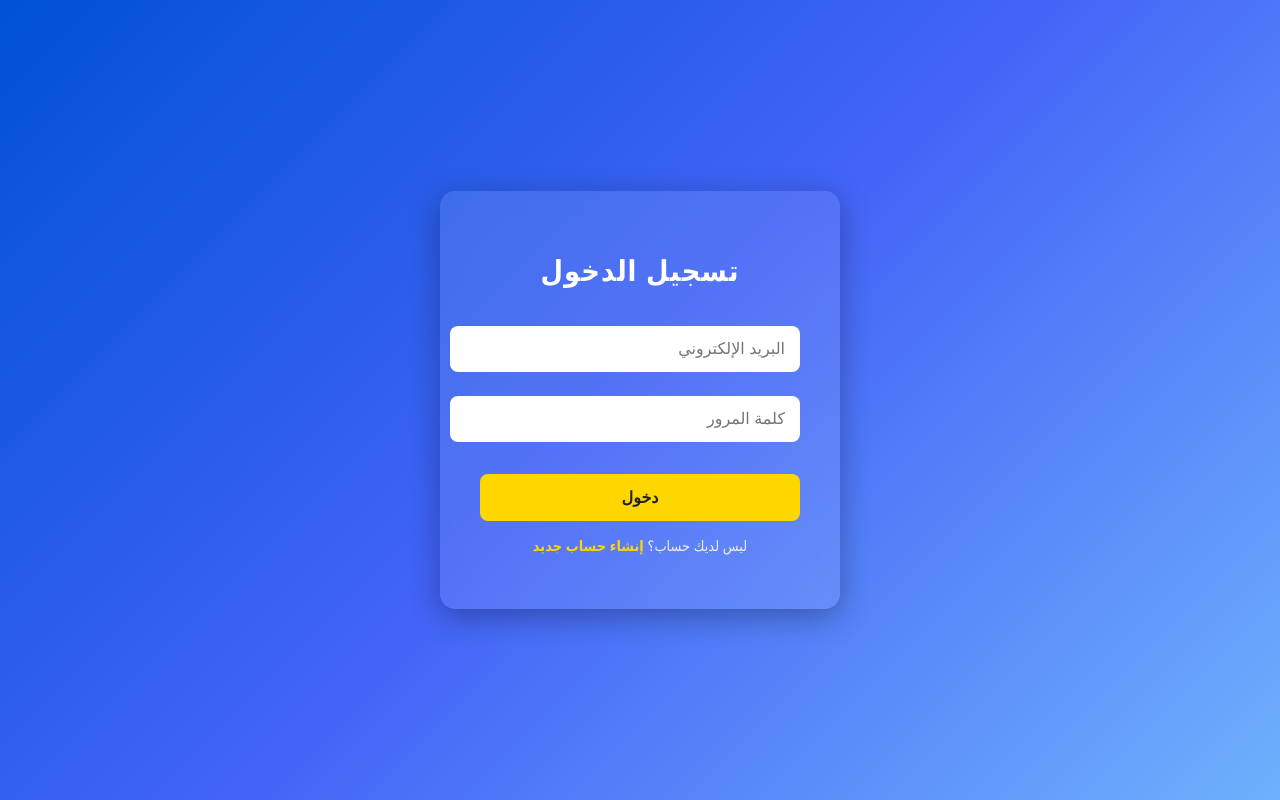
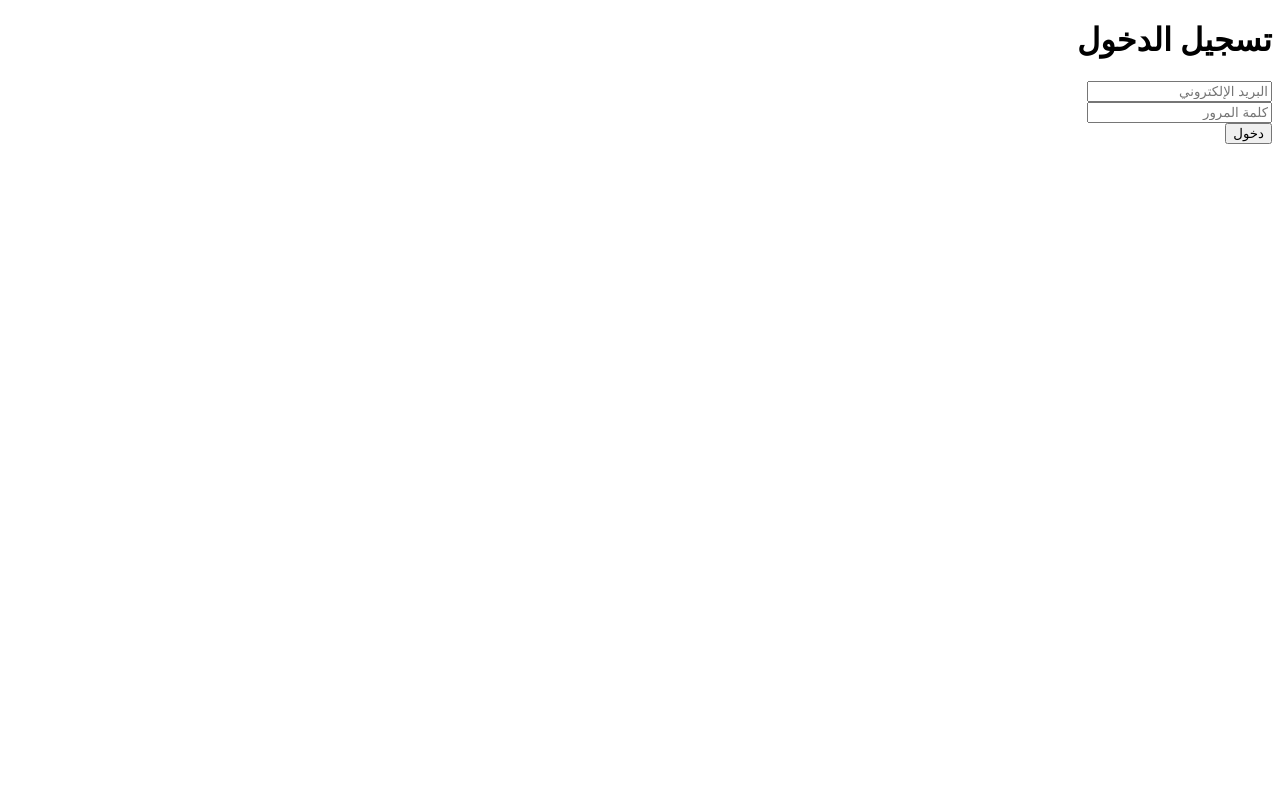
Before and after one commit to useromeribra/ShieldNet, a plain HTML site: page login.html in a window 1280 px wide. Drawn offline with Linux system fonts and the light colour scheme.

Commit message:
Update login.html

```diff
--- a/login.html
+++ b/login.html
@@ -2,85 +2,31 @@
 <html lang="ar" dir="rtl">
 <head>
   <meta charset="UTF-8" />
-  <meta name="viewport" content="width=device-width, initial-scale=1" />
-  <title>تسجيل الدخول | نقاء</title>
-  <style>
-    body {
-      font-family: "Segoe UI", Tahoma, Geneva, Verdana, sans-serif;
-      background: linear-gradient(135deg, #0052D4, #4364F7, #6FB1FC);
-      margin: 0;
-      display: flex;
-      justify-content: center;
-      align-items: center;
-      height: 100vh;
-      color: #fff;
-    }
-    .login-container {
-      background: rgba(255, 255, 255, 0.1);
-      padding: 40px;
-      border-radius: 15px;
-      box-shadow: 0 8px 30px rgba(0,0,0,0.3);
-      width: 320px;
-      backdrop-filter: blur(10px);
-      text-align: center;
-    }
-    h1 {
-      margin-bottom: 25px;
-      font-weight: 700;
-      font-size: 1.8rem;
-      letter-spacing: 1px;
-    }
-    input[type="email"],
-    input[type="password"] {
-      width: 100%;
-      padding: 14px 15px;
-      margin: 12px 0;
-      border: none;
-      border-radius: 8px;
-      font-size: 1rem;
-    }
-    button {
-      background-color: #ffd700;
-      border: none;
-      padding: 14px 0;
-      width: 100%;
-      border-radius: 8px;
-      font-weight: 700;
-      font-size: 1rem;
-      cursor: pointer;
-      transition: background-color 0.3s ease;
-      color: #222;
-      margin-top: 20px;
-    }
-    button:hover {
-      background-color: #ffca00;
-    }
-    .signup-link {
-      margin-top: 15px;
-      font-size: 0.9rem;
-      color: #eee;
-    }
-    .signup-link a {
-      color: #ffd700;
-      text-decoration: none;
-      font-weight: 600;
-    }
-    .signup-link a:hover {
-      text-decoration: underline;
-    }
-  </style>
+  <meta name="viewport" content="width=device-width, initial-scale=1.0">
+  <title>تسجيل الدخول | ShieldNet</title>
 </head>
 <body>
-
-<div class="login-container">
   <h1>تسجيل الدخول</h1>
-  <form>
-    <input type="email" placeholder="البريد الإلكتروني" required />
-    <input type="password" placeholder="كلمة المرور" required />
+  <form id="loginForm">
+    <input type="email" id="email" placeholder="البريد الإلكتروني" required><br>
+    <input type="password" id="password" placeholder="كلمة المرور" required><br>
     <button type="submit">دخول</button>
   </form>
-  <p class="signup-link">ليس لديك حساب؟ <a href="signup.html">إنشاء حساب جديد</a></p>
-</div>
+  <script type="module" src="firebase.js"></script>
+  <script type="module">
+    import { signInWithEmailAndPassword } from "https://www.gstatic.com/firebasejs/10.12.2/firebase-auth.js";
 
+    document.getElementById("loginForm").addEventListener("submit", async (e) => {
+      e.preventDefault();
+      const email = document.getElementById("email").value;
+      const password = document.getElementById("password").value;
+      try {
+        const userCredential = await signInWithEmailAndPassword(window.firebaseAuth, email, password);
+        window.location.href = "dashboard.html";
+      } catch (error) {
+        alert("فشل تسجيل الدخول: " + error.message);
+      }
+    });
+  </script>
 </body>
 </html>
```
